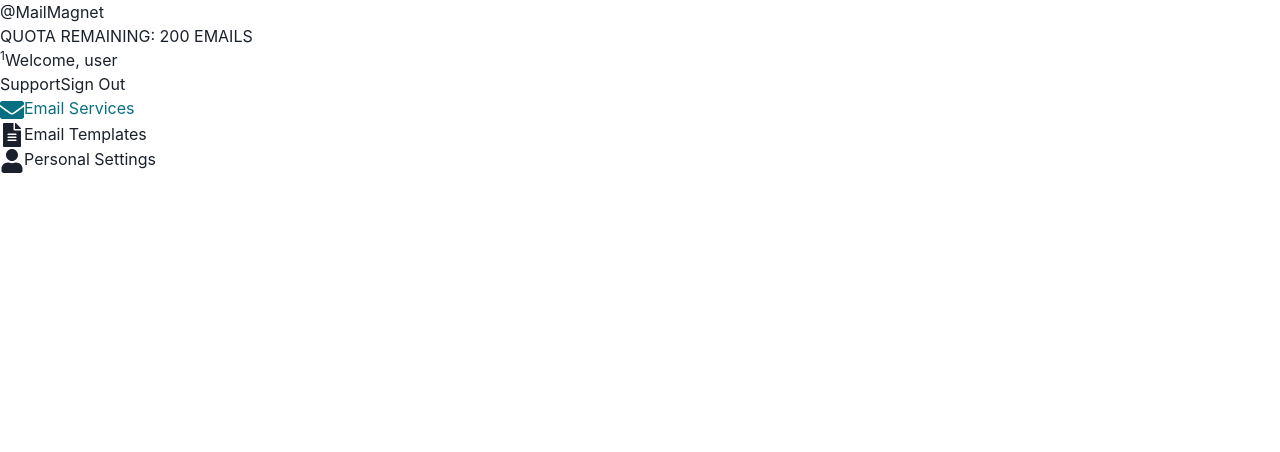
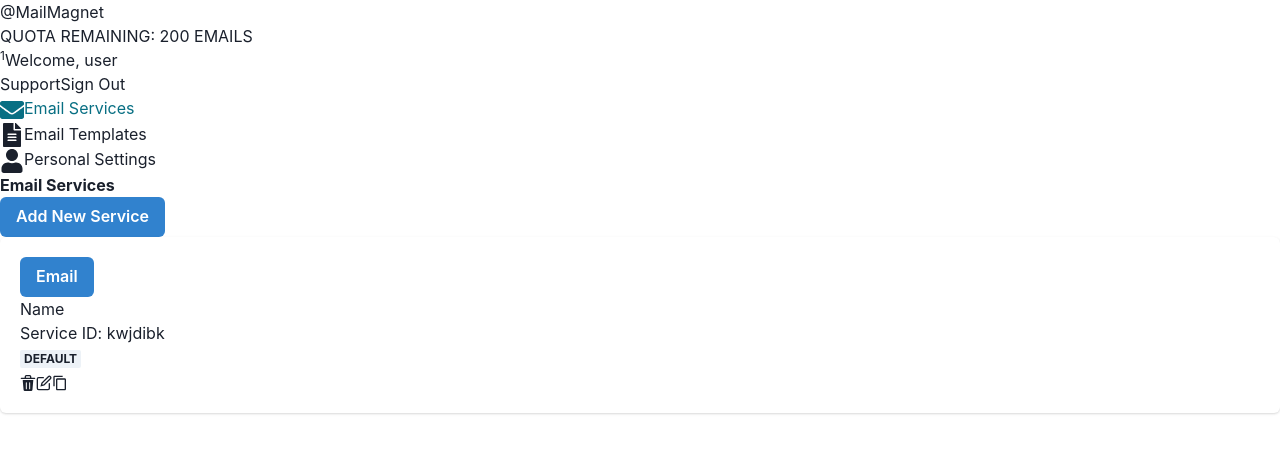
Before and after one commit to Sawantkun/MailMagnet, a React (Vite) app: page /Dashboard in a window 1280 px wide. Shown: the top 452 px of the page. Built offline with nearby package versions, Linux system fonts and the light colour scheme.

Commit message:
added Service

```diff
--- a/package.json
+++ b/package.json
@@ -10,6 +10,7 @@
     "preview": "vite preview"
   },
   "dependencies": {
+    "@chakra-ui/icons": "^2.1.1",
     "@chakra-ui/react": "^2.8.2",
     "@emotion/react": "^11.11.3",
     "@emotion/styled": "^11.11.0",
--- a/src/App.jsx
+++ b/src/App.jsx
@@ -7,6 +7,7 @@ import Login from './pages/Login';
 import SignUp from './pages/SignUp';
 import Dashboard from './pages/Dashboard';
 import MainNav from './components/MainNav';
+import Services from './pages/Services';
 
 const App = () => {
   return (
@@ -18,6 +19,7 @@ const App = () => {
           <Route path='/SignUp' element={<SignUp />} />
           <Route path='/Dashboard' element={<Dashboard />} />
           <Route path='/MainNav' element={<MainNav />} />
+          <Route path='/Services' element={<Services />} />
         </Routes>
       </Router>
     </ChakraProvider>
--- a/src/components/MainNav.jsx
+++ b/src/components/MainNav.jsx
@@ -24,12 +24,6 @@ const MainNav = ({ isDarkMode, onSwitchChange }) => {
     setIsModalOpen(false);
   };
 
-  const { toggleColorMode } = useColorMode();
-
-  const handleSwitchChange = () => {
-    onSwitchChange();
-    toggleColorMode();
-  };
   const navigate = useNavigate();
   const handleHome = () => {
     navigate('/')
@@ -44,7 +38,7 @@ const MainNav = ({ isDarkMode, onSwitchChange }) => {
       </div>
       <div className="flex items-center font-semibold justify-between w-[400px]">
         <div>
-          <sup onClick={handleOpenModal} className='py-1 px-3 mx-2 text-white cursor-pointer rounded-full bg-gray-500'>
+          <sup onClick={handleOpenModal} className='px-2 text-white cursor-pointer rounded-full bg-gray-500'>
           1
         </sup>
         <span>Welcome, user</span>
--- a/src/components/SideBar.jsx
+++ b/src/components/SideBar.jsx
@@ -17,7 +17,7 @@ const CustomSidebar = ({ isDarkMode, onSwitchChange }) => {
   };
 
   return (
-    <div className={`border border-end w-[300px] h-[100vh] ${isDarkMode ? 'bg-[#0B1623] text-white' : 'bg-white text-black'}`}>
+    <div className={`border w-3/12 border-end h-[100vh] ${isDarkMode ? 'bg-[#0B1623] text-white' : 'bg-white text-black'}`}>
       <ul className=' pt-[20px]'>
         <li className={`flex items-center py-6 px-[18px] text-xl ${activeItem === 0 ? 'bg-gray-200' : ''}`}>
           <chakra.a
--- a/src/pages/Dashboard.jsx
+++ b/src/pages/Dashboard.jsx
@@ -2,12 +2,16 @@
 import React from 'react';
 import MainNav from '../components/MainNav';
 import SideBar from '../components/SideBar';
+import Services from './Services';
 
 const Dashboard = () => {
   return (
     <div>
       <MainNav/>
+      <div className='flex w-full'>
       <SideBar/>
+    <Services/>
+      </div>
     </div>
   );
 }
--- /dev/null
+++ b/src/pages/Services.jsx
@@ -0,0 +1,204 @@
+import React, { useState } from 'react';
+import {
+  Button,
+  Card,
+  CardBody,
+  Badge,
+  Input,
+  Checkbox,
+  Alert,
+  AlertIcon,
+  AlertDescription,
+  Modal,
+  ModalOverlay,
+  ModalContent,
+  ModalHeader,
+  ModalFooter,
+  ModalBody,
+  ModalCloseButton,
+} from '@chakra-ui/react';
+import { Tooltip } from '@chakra-ui/react'
+import { CopyIcon, DeleteIcon, EditIcon } from '@chakra-ui/icons';
+
+const Services = () => {
+
+  const [copiedServiceId, setCopiedServiceId] = useState(null);
+  const [services, setServices] = useState([]);
+  const [editedIndex, setEditedIndex] = useState(null);
+  const [showModal, setshowModal] = useState(false);
+  const [showContent, setshowContent] = useState(false);
+  const [formData, setFormData] = useState({
+    name: '',
+    serviceId: '',
+  });
+
+  const handleSaveClick = () => {
+    setServices((prevServices) => [...prevServices, formData]);
+  };
+
+  const handleCreateService = () => {
+    if (editedIndex !== null) {
+      setServices((prevServices) =>
+        prevServices.map((service, index) =>
+          index === editedIndex ? formData : service
+        )
+      );
+      setEditedIndex(null);
+    } else {
+      handleSaveClick();
+    }
+    setshowModal(false);
+    setFormData({
+      name: '',
+      serviceId: '',
+    });
+  };
+
+  const handleDeleteClick = (index) => {
+    setServices((prevServices) => prevServices.filter((_, i) => i !== index));
+  };
+
+  const handleEditClick = (index) => {
+    setEditedIndex(index);
+    const editedService = services[index];
+    setFormData({
+      name: editedService.name,
+      serviceId: editedService.serviceId,
+    });
+    setshowModal('Form');
+  };
+
+
+  return (
+    <div className='m-5 w-full'>
+      <div className='my-5'>
+        <h2 className='text-2xl mb-2'>
+          <b>Email Services</b>
+        </h2>
+        <Button colorScheme='blue' onClick={() => setshowModal('Modal')}>
+          Add New Service
+        </Button>
+      </div>
+      <Card>
+        <CardBody className='flex flex-col gap-5'>
+        <div className=' grid-cols-3 gap-4 flex justify-between'>
+              <div className='flex items-center gap-4 col-span-1'>
+                <Button colorScheme='blue'>Email</Button>
+                <div>
+                  <h5>Name</h5>
+                  <p>Service ID: kwjdibk</p>
+                </div>
+              </div>
+              <div className='col-span-1'>
+                <Badge>Default</Badge>
+              </div>
+              <div className='flex items-center gap-3'>
+    <DeleteIcon />
+    <EditIcon />
+    <CopyIcon />
+</div>
+
+            </div>
+            {services.map((data,index) => (
+            <div key={data.serviceId} className='flex justify-between'>
+              <div className='flex items-center gap-4'>
+                <Button colorScheme='blue'>Email</Button>
+                <div>
+                  <h5>{data.name}</h5>
+                  <p>Service ID: {data.serviceId}</p>
+                </div>
+              </div>
+              <div>
+                <Badge>Default</Badge>
+              </div>
+              <div className='grid grid-cols-3 gap-4'>
+                <DeleteIcon  onClick={() => handleDeleteClick(index)}/>
+                <EditIcon  onClick={() => handleEditClick(index)}/>
+
+<Tooltip label={`Copy Service ID: ${copiedServiceId}`} isOpen={copiedServiceId} fontSize='md' >
+
+<CopyIcon onClick={() => setCopiedServiceId(data.serviceId)} />
+</Tooltip>
+              </div>
+            </div>
+
+            ))}
+        </CardBody>
+
+        <Modal isOpen={showModal} size={'xl'} onClose={() => setshowModal(false)}>
+          <ModalOverlay />
+          <ModalContent>
+            <ModalHeader className='bg-blue-500 text-white'>Config Service</ModalHeader>
+            <ModalCloseButton className='text-white' />
+            <ModalBody>
+              {showModal === 'Modal' && (
+                <Button colorScheme="blue" onClick={() => setshowModal('Form')}> Email</Button>
+              )}
+              {showModal === 'Form' && (
+                <div className='flex flex-col gap-2'>
+                  <div className='flex items-center gap-2'>
+                    <Button>Email</Button>
+                    <div>
+                      <h5>Email</h5>
+                      <div className='flex items-center gap-3'>
+                        <p>Personal Service</p>
+                        <p>500 emails per day</p>
+                      </div>
+                    </div>
+                  </div>
+                  <label>
+                    Name
+                    <Input
+                      name='name'
+                      id='name'
+                      placeholder='Email'
+                      value={formData.name}
+                      onChange={(e) => setFormData({ ...formData, name: e.target.value })}
+                    />
+                  </label>
+                  <label>
+                    Service ID
+                    <Input
+                      name='serviceId'
+                      id='serviceId'
+                      placeholder='Service ID'
+                      value={formData.serviceId}
+                      onChange={(e) => setFormData({ ...formData, serviceId: e.target.value })}
+                    />
+                  </label>
+                  <Alert status='error' className='my-3 border border-indigo-pink'>
+                    <AlertIcon />
+                    <AlertDescription className='text-sm'>
+                      Allow "Send email on your behalf" permission during connection.
+                      Both Gmail and Google Apps accounts are supported.
+                    </AlertDescription>
+                  </Alert>
+                  <div className='flex items-center gap-2 '>
+                    <Button colorScheme='blue' onClick={() => setshowContent('Connected as kseth0808@gmail.com')}>
+                      Connect Account
+                    </Button>
+                    <p>{showContent}</p>
+                  </div>
+                  <Checkbox>Send test email to verify configuration</Checkbox>
+                </div>
+              )}
+            </ModalBody>
+            {showModal === 'Form' && <hr />}
+            <ModalFooter>
+              <Button colorScheme='blue' mr={3} onClick={() => setshowModal(false)}>
+                Close
+              </Button>
+              {showModal === 'Form' && (
+                <Button onClick={handleCreateService}>
+                  Create Service
+                </Button>
+              )}
+            </ModalFooter>
+          </ModalContent>
+        </Modal>
+      </Card>
+    </div>
+  );
+};
+
+export default Services;
```
Also changed, not shown: 1 other file (tests, documents, lock files or other folders).
